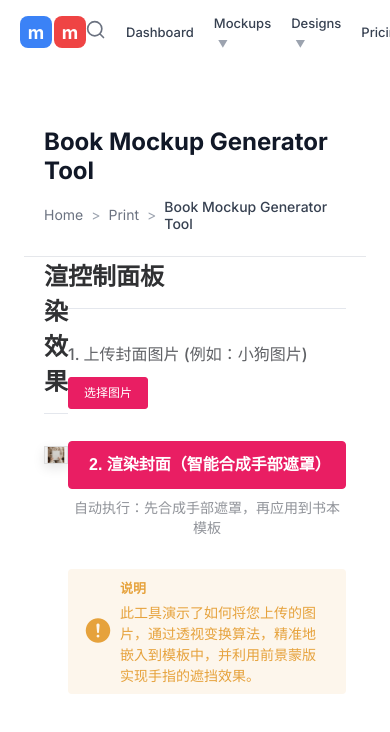
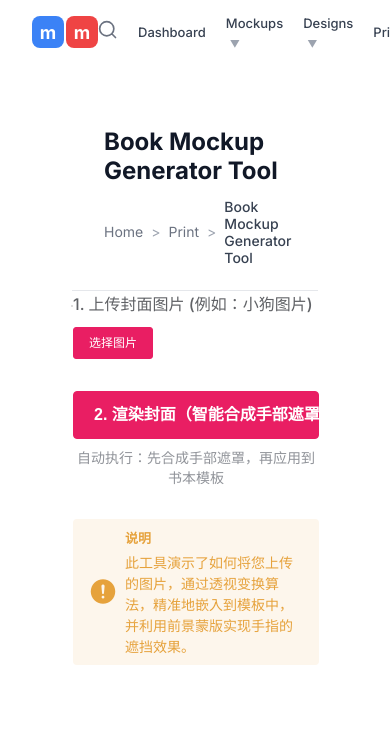
Before and after one commit to dis625406542/bookmockupgenerator, a Vue app in the folder web-ui/: page / in a window 390 px wide. Shown: the top 732 px of the page. Built offline with nearby package versions, Linux system fonts and the light colour scheme; the HTML template or start-up script is replaced by a standard one.

Commit message:
生成器修改

```diff
--- a/web-ui/src/components/Header.vue
+++ b/web-ui/src/components/Header.vue
@@ -57,7 +57,7 @@ export default {
   /* 移除max-width限制，让Header真正覆盖全屏 */
   width: 100%;
   margin: 0;
-  padding: 0 20px;
+  padding: 0 6rem; /* 增加左右边距，与页面其他部分保持一致 */
   display: flex;
   align-items: center;
   justify-content: space-between;
@@ -169,6 +169,10 @@ export default {
 }
 
 @media (max-width: 768px) {
+  .header-content {
+    padding: 0 2rem; /* 移动端减少左右边距 */
+  }
+
   .nav-links {
     gap: 20px;
   }
--- a/web-ui/src/components/PageHeader.vue
+++ b/web-ui/src/components/PageHeader.vue
@@ -37,7 +37,7 @@ export default {
   /* 移除max-width限制，让PageHeader真正覆盖全屏 */
   width: 100%;
   margin: 0;
-  padding: 24px 20px; /* 将padding移到这里，确保内容有适当间距 */
+  padding: 24px 6rem; /* 增加左右边距，与页面其他部分保持一致 */
   text-align: left; /* 确保内容左对齐 */
 }
 
@@ -70,6 +70,10 @@ export default {
 }
 
 @media (max-width: 768px) {
+  .page-header-content {
+    padding: 24px 2rem; /* 移动端减少左右边距 */
+  }
+
   .page-title {
     font-size: 24px;
   }
--- a/web-ui/src/views/Home.vue
+++ b/web-ui/src/views/Home.vue
@@ -945,7 +945,7 @@ export default {
 /* 标题区域直接在全屏背景上 */
 .header-section {
   width: 100%;
-  padding: 0; /* 移除padding，避免多余的白色区域 */
+  padding: 0 6rem; /* 增加左右边距，让内容更居中 */
   margin: 0;
   background-color: transparent;
   border: none;
@@ -967,7 +967,7 @@ export default {
   display: flex;
   width: 100%;
   margin: 0;
-  padding: 0 2rem 2rem 2rem;
+  padding: 0 6rem 2rem 6rem; /* 增加左右边距，与标题区域保持一致 */
   background-color: transparent;
   border: none;
   box-shadow: none;
@@ -993,17 +993,13 @@ export default {
   border-radius: 0;
 }
 
+/* 移除面板标题样式 */
 .panel-header {
-  border-bottom: 1px solid #e4e7ed;
-  padding-bottom: 1rem;
-  margin-bottom: 2rem;
+  display: none; /* 隐藏面板标题 */
 }
 
 .panel-title {
-  font-size: 1.5rem;
-  font-weight: 600;
-  color: #303133;
-  margin: 0;
+  display: none; /* 隐藏面板标题文字 */
 }
 
 .upload-section {
@@ -1086,6 +1082,14 @@ canvas {
     padding-top: 5rem; /* 移动端减少顶部间距 */
   }
 
+  .header-section {
+    padding: 0 3rem; /* 移动端减少左右边距 */
+  }
+
+  .function-section {
+    padding: 0 3rem 2rem 3rem; /* 移动端减少左右边距 */
+  }
+
   .unified-content-container {
     flex-direction: column;
     padding: 1.5rem;
```
